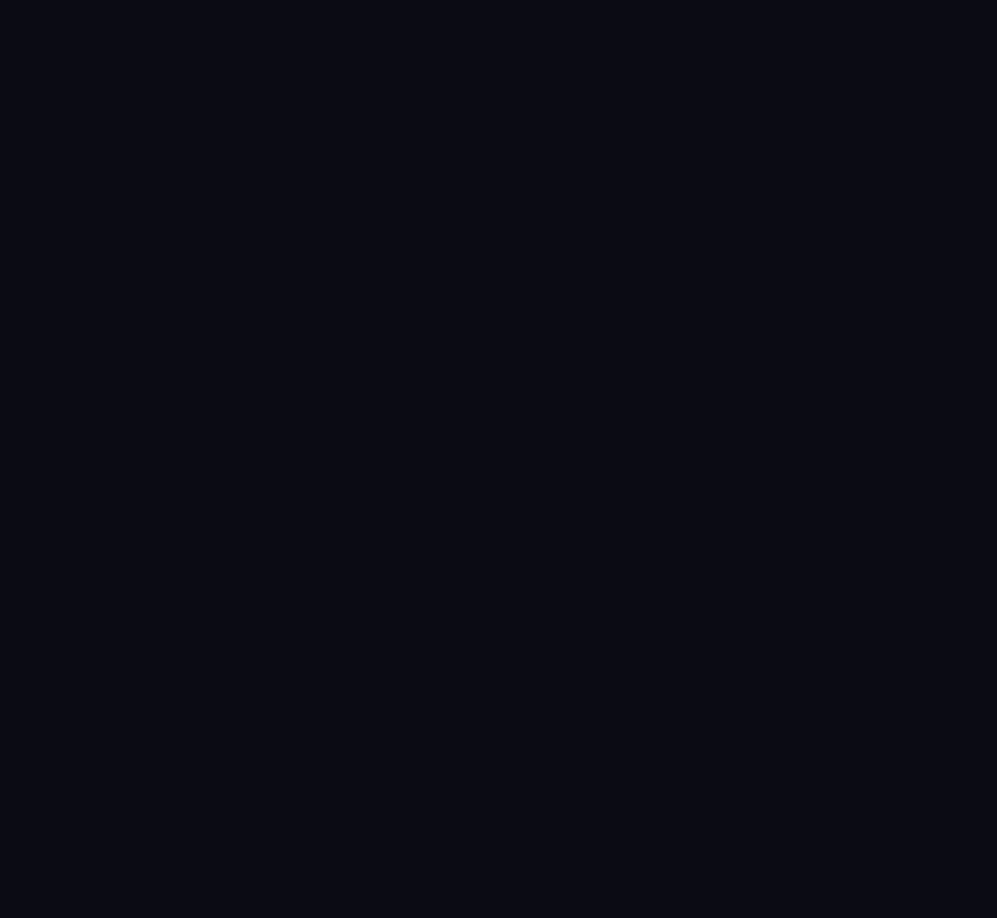
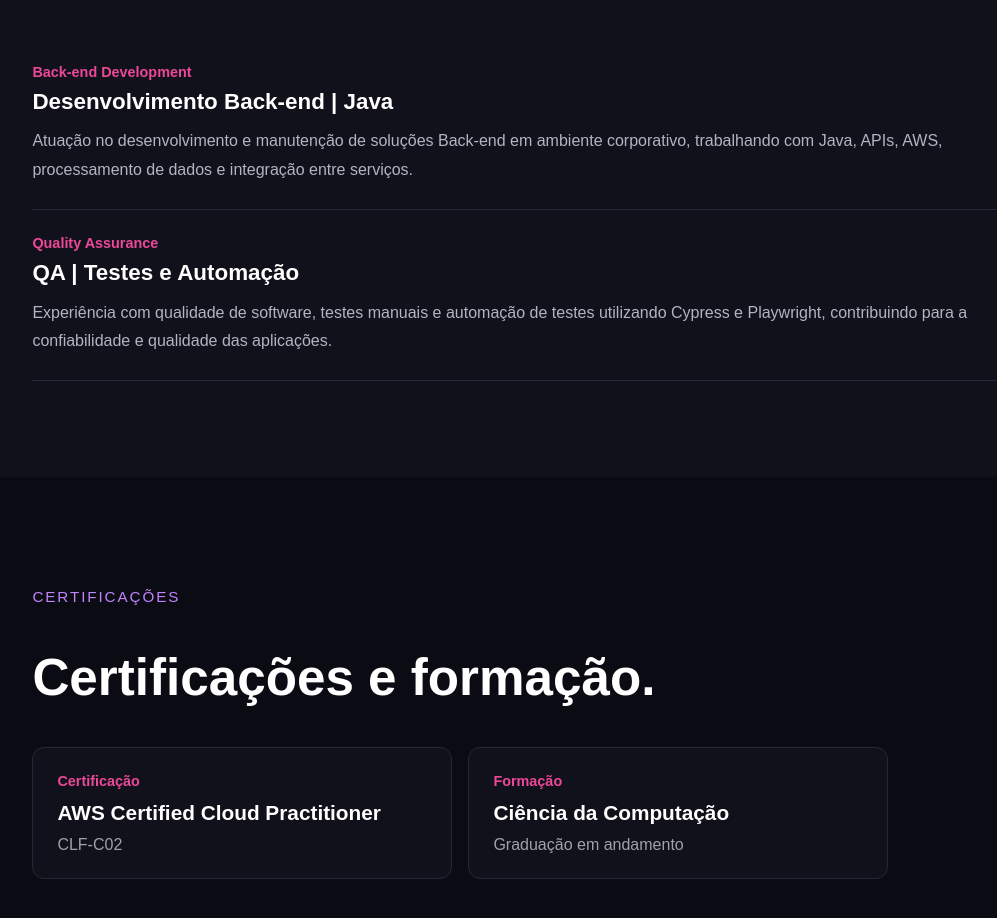
Before and after one commit to Ellen0929/ellen-portfolio, an Angular app: page / in a window 1280 px wide. Shown: the part 2186-3104 px from the top of the page, without its empty margins (70-1067 px from the left). Before the commit the page ends 1960 px from the top, so only its background shows below. Built offline with nearby package versions, Linux system fonts and the light colour scheme.

Commit message:
feat:add experience and certifications sections

```diff
--- a/src/app/app.html
+++ b/src/app/app.html
@@ -1,3 +1,5 @@
 <app-home></app-home>
 <app-about></app-about>
 <app-tech-stack></app-tech-stack>
+<app-experience></app-experience>
+<app-certifications></app-certifications>
--- a/src/app/app.ts
+++ b/src/app/app.ts
@@ -2,9 +2,11 @@
 import { Home } from './features/home/home';
 import { About } from './features/about/about';
 import { TechStack } from './features/tech-stack/tech-stack';
+import { Experience } from './features/experience/experience';
+import { Certifications } from './features/certifications/certifications';
 
 @Component({
-  imports: [Home, About, TechStack],
+  imports: [Home, About, TechStack, Experience, Certifications],
   selector: 'app-root',
   styleUrl: './app.scss',
   templateUrl: './app.html',
--- a/src/app/features/certifications/certifications.html
+++ b/src/app/features/certifications/certifications.html
@@ -1 +1,19 @@
-<p>certifications works!</p>
+<section class="certifications" id="certifications">
+    <div class="certifications-content">
+        <p class="section-label">Certificações</p>
+
+        <h2>Certificações e formação.</h2>
+
+        <div class="certification-card">
+            <span>Certificação</span>
+            <h3>AWS Certified Cloud Practitioner</h3>
+            <p>CLF-C02</p>
+        </div>
+
+        <div class="certification-card">
+            <span>Formação</span>
+            <h3>Ciência da Computação</h3>
+            <p>Graduação em andamento</p>
+        </div>
+    </div>
+</section>
--- a/src/app/features/certifications/certifications.scss
+++ b/src/app/features/certifications/certifications.scss
@@ -0,0 +1,49 @@
+.certifications {
+    padding: 6rem 8%;
+    background: #0b0b14;
+}
+
+.certifications-content {
+    max-width: 1100px;
+}
+
+.section-label {
+    color: #c084fc;
+    font-size: 0.95rem;
+    text-transform: uppercase;
+    letter-spacing: 0.12rem;
+    margin-bottom: 1rem;
+}
+
+h2 {
+    font-size: clamp(2rem, 4vw, 3.2rem);
+    color: #ffffff;
+    margin-bottom: 2.5rem;
+}
+
+.certification-card {
+    display: inline-block;
+    width: min(100%, 420px);
+    padding: 1.5rem;
+    margin: 0 1rem 1rem 0;
+    background: #11111b;
+    border: 1px solid #27273a;
+    border-radius: 12px;
+
+    span {
+        color: #ec4899;
+        font-size: 0.9rem;
+        font-weight: 600;
+    }
+
+    h3 {
+        color: #ffffff;
+        margin: 0.7rem 0;
+        font-size: 1.3rem;
+    }
+
+    p {
+        color: #a1a1aa;
+        margin: 0;
+    }
+}
--- a/src/app/features/experience/experience.html
+++ b/src/app/features/experience/experience.html
@@ -1 +1,31 @@
-<p>experience works!</p>
+<section class="experience" id="experience">
+    <div class="experience-content">
+        <p class="section-label">Experiência</p>
+
+        <h2>Minha trajetória profissional.</h2>
+
+        <div class="experience-item">
+            <span class="experience-area">Back-end Development</span>
+
+            <h3>Desenvolvimento Back-end | Java</h3>
+
+            <p>
+                Atuação no desenvolvimento e manutenção de soluções Back-end em ambiente
+                corporativo, trabalhando com Java, APIs, AWS, processamento de dados e
+                integração entre serviços.
+            </p>
+        </div>
+
+        <div class="experience-item">
+            <span class="experience-area">Quality Assurance</span>
+
+            <h3>QA | Testes e Automação</h3>
+
+            <p>
+                Experiência com qualidade de software, testes manuais e automação de
+                testes utilizando Cypress e Playwright, contribuindo para a confiabilidade
+                e qualidade das aplicações.
+            </p>
+        </div>
+    </div>
+</section>
--- a/src/app/features/experience/experience.scss
+++ b/src/app/features/experience/experience.scss
@@ -0,0 +1,45 @@
+.experience {
+    padding: 6rem 8%;
+    background: #11111b;
+}
+
+.experience-content {
+    max-width: 1000px;
+}
+
+.section-label {
+    color: #c084fc;
+    font-size: 0.95rem;
+    text-transform: uppercase;
+    letter-spacing: 0.12rem;
+    margin-bottom: 1rem;
+}
+
+h2 {
+    font-size: clamp(2rem, 4vw, 3.2rem);
+    color: #ffffff;
+    margin-bottom: 2.5rem;
+}
+
+.experience-item {
+    padding: 1.5rem 0;
+    border-bottom: 1px solid #27273a;
+}
+
+.experience-area {
+    color: #ec4899;
+    font-size: 0.9rem;
+    font-weight: 600;
+}
+
+h3 {
+    margin: 0.5rem 0 0.8rem;
+    color: #ffffff;
+    font-size: 1.4rem;
+}
+
+p {
+    color: #b3b3c2;
+    line-height: 1.8;
+    margin: 0;
+}
```
